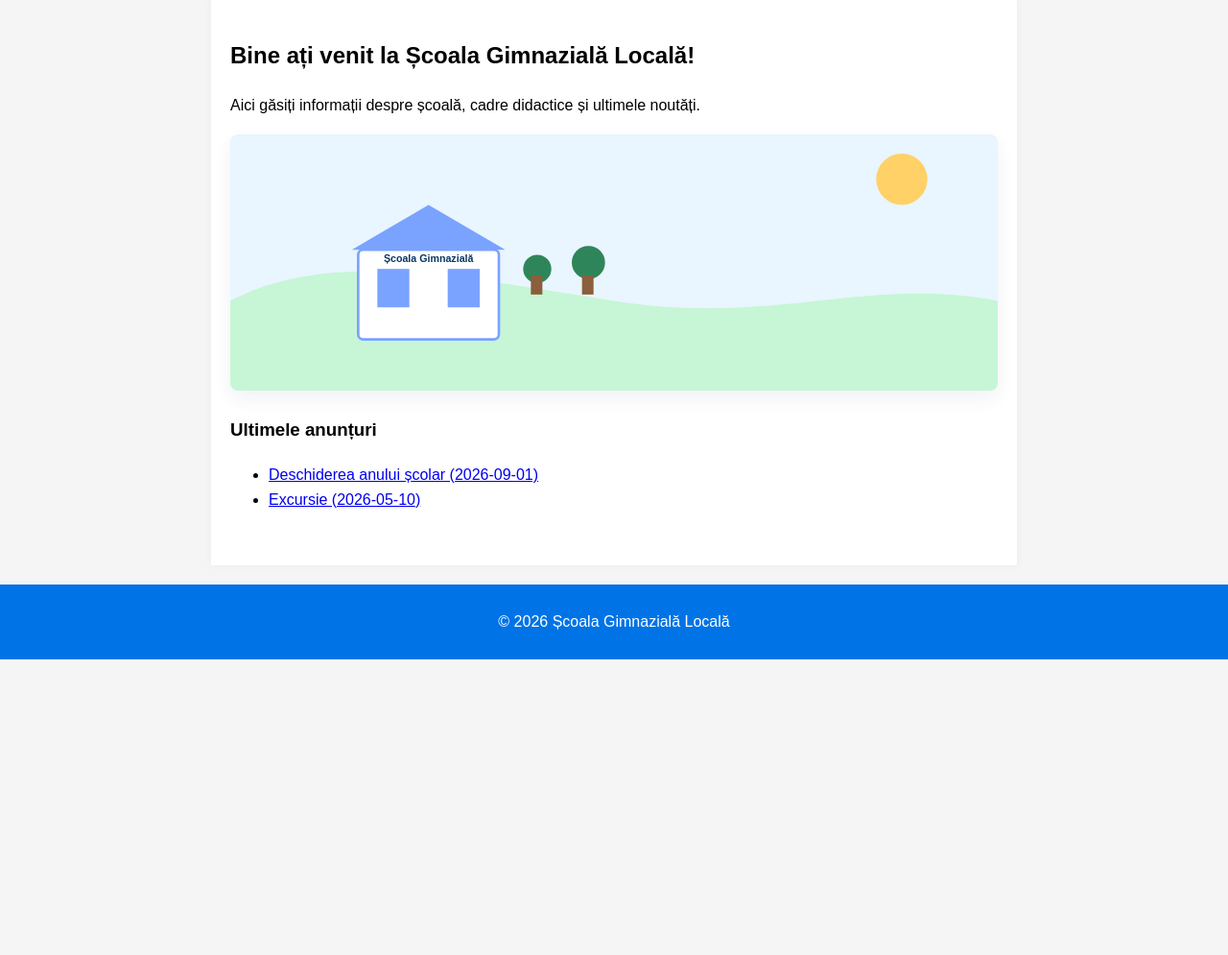
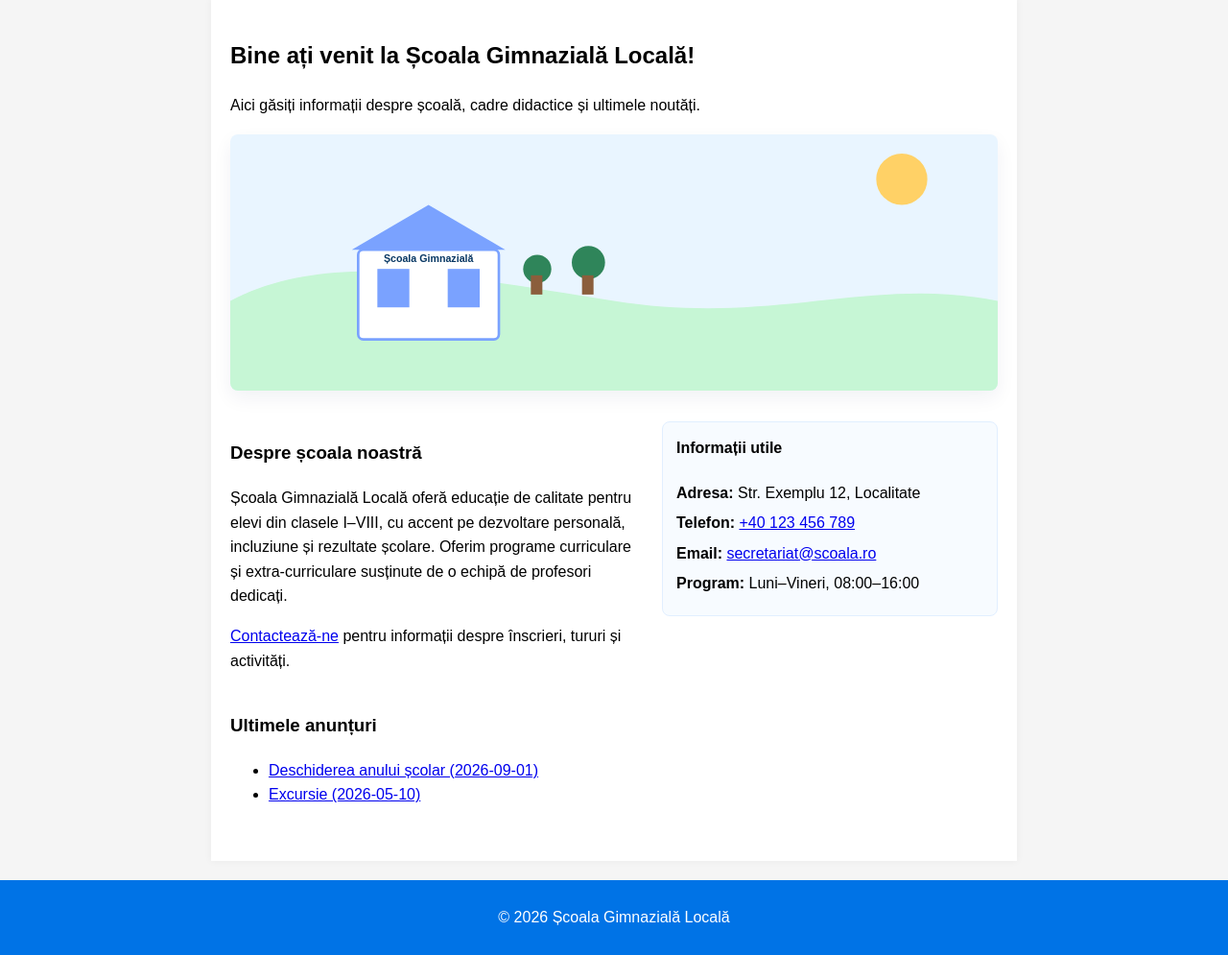
Before and after one commit to zbardian/scoala_gimnaziala, a PHP site: page /index.php in a window 1280 px wide. Shown: the part 161-1156 px from the top of the page at 96% size. Before the commit the page ends 848 px from the top, so only its background shows below. Run offline with PHP 8.4, Linux system fonts and the light colour scheme; data comes from the database, SQL or seed files in the repository.

Commit message:
commit 42

```diff
--- a/index.php
+++ b/index.php
@@ -10,6 +10,22 @@ include 'includes/header.php';
     <div style="margin:18px 0;">
         <img src="/assets/school-landscape.svg" alt="Școală" style="width:100%;max-width:1100px;border-radius:8px;box-shadow:0 8px 20px rgba(10,30,80,0.06)">
     </div>
+
+    <!-- Sectiune: Despre școală -->
+    <section id="despre-scoala" style="margin:24px 0; display:flex; gap:24px; align-items:flex-start; flex-wrap:wrap;">
+        <div style="flex:1; min-width:260px;">
+            <h3>Despre școala noastră</h3>
+            <p>Școala Gimnazială Locală oferă educație de calitate pentru elevi din clasele I–VIII, cu accent pe dezvoltare personală, incluziune și rezultate școlare. Oferim programe curriculare și extra-curriculare susținute de o echipă de profesori dedicați.</p>
+            <p><a href="contact.php">Contactează-ne</a> pentru informații despre înscrieri, tururi și activități.</p>
+        </div>
+        <div style="width:320px; background:#f7fbff; border:1px solid #e1efff; padding:14px; border-radius:8px;">
+            <h4 style="margin-top:0;">Informații utile</h4>
+            <p style="margin:6px 0;"><strong>Adresa:</strong> Str. Exemplu 12, Localitate</p>
+            <p style="margin:6px 0;"><strong>Telefon:</strong> <a href="tel:+40123456789">+40 123 456 789</a></p>
+            <p style="margin:6px 0;"><strong>Email:</strong> <a href="mailto:secretariat@scoala.ro">secretariat@scoala.ro</a></p>
+            <p style="margin:6px 0;"><strong>Program:</strong> Luni–Vineri, 08:00–16:00</p>
+        </div>
+    </section>
 
     <!-- exemplu sectiune noutati scurte -->
     <section>
```
